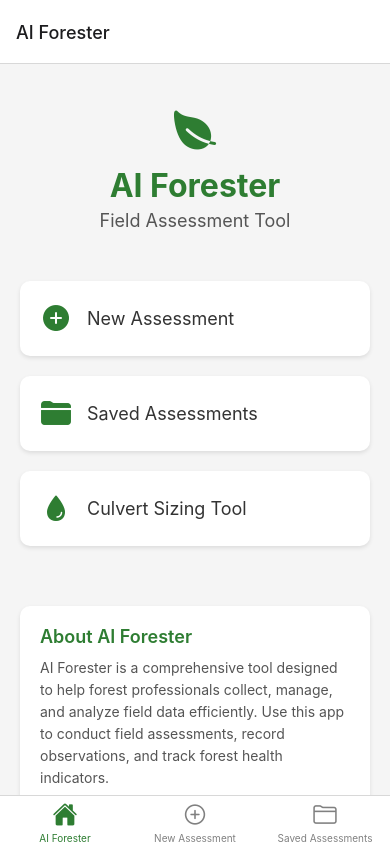
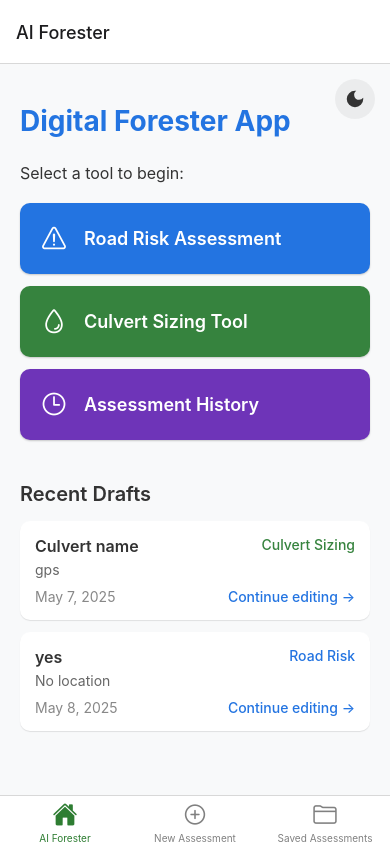
Before and after one commit to davidbeleznay/ai-forester-clean, a React Native app: screen /Home in a window 390 px wide. Built offline with nearby package versions, Linux system fonts and the light colour scheme.

Commit message:
Update HomeScreen with new design and dark mode support

```diff
--- a/screens/HomeScreen.js
+++ b/screens/HomeScreen.js
@@ -1,51 +1,144 @@
-import React from 'react';
+import React, { useContext } from 'react';
 import { View, Text, StyleSheet, TouchableOpacity, ScrollView } from 'react-native';
 import { Ionicons } from '@expo/vector-icons';
+import { ThemeContext } from '../src/context/ThemeContext';
+import ThemeToggle from '../src/components/ThemeToggle';
 
 const HomeScreen = ({ navigation }) => {
+  const { isDarkMode } = useContext(ThemeContext);
+
+  const menuItems = [
+    {
+      title: 'Road Risk Assessment',
+      icon: 'warning-outline',
+      color: '#2374E1',
+      onPress: () => navigation.navigate('NewForm')
+    },
+    {
+      title: 'Culvert Sizing Tool',
+      icon: 'water-outline',
+      color: '#36833E',
+      onPress: () => navigation.navigate('CulvertTool')
+    },
+    {
+      title: 'Assessment History',
+      icon: 'time-outline',
+      color: '#6E34B8',
+      onPress: () => navigation.navigate('SavedForms')
+    }
+  ];
+
+  const recentDrafts = [
+    { id: 1, title: 'Culvert name', location: 'gps', date: 'May 7, 2025', type: 'Culvert Sizing' },
+    { id: 2, title: 'yes', location: 'No location', date: 'May 8, 2025', type: 'Road Risk' }
+  ];
+
   return (
-    <ScrollView style={styles.container}>
+    <ScrollView
+      style={[
+        styles.container,
+        isDarkMode && styles.containerDark
+      ]}
+      contentContainerStyle={styles.contentContainer}
+    >
+      <ThemeToggle />
+
       <View style={styles.header}>
-        <Ionicons name="leaf" size={48} color="#2E7D32" />
-        <Text style={styles.title}>AI Forester</Text>
-        <Text style={styles.subtitle}>Field Assessment Tool</Text>
+        <Text style={[
+          styles.title,
+          isDarkMode && styles.titleDark
+        ]}>
+          Digital Forester App
+        </Text>
       </View>
 
-      <View style={styles.actionContainer}>
+      <Text style={[
+        styles.selectionText,
+        isDarkMode && styles.textDark
+      ]}>
+        Select a tool to begin:
+      </Text>
+
+      <View style={styles.menuContainer}>
+        {menuItems.map((item, index) => (
           <TouchableOpacity
-          style={styles.actionButton}
-          onPress={() => navigation.navigate('NewForm')}
+            key={index}
+            style={[styles.menuItem, { backgroundColor: item.color }]}
+            onPress={item.onPress}
           >
-          <Ionicons name="add-circle" size={32} color="#2E7D32" />
-          <Text style={styles.actionText}>New Assessment</Text>
+            <Ionicons name={item.icon} size={28} color="white" />
+            <Text style={styles.menuItemText}>{item.title}</Text>
           </TouchableOpacity>
+        ))}
+      </View>
 
+      <View style={styles.recentContainer}>
+        <Text style={[
+          styles.recentTitle,
+          isDarkMode && styles.textDark
+        ]}>
+          Recent Drafts
+        </Text>
+
+        {recentDrafts.map(draft => (
           <TouchableOpacity
-          style={styles.actionButton}
-          onPress={() => navigation.navigate('SavedForms')}
+            key={draft.id}
+            style={[
+              styles.draftCard,
+              isDarkMode && styles.draftCardDark
+            ]}
+            onPress={() => console.log(`Open draft ${draft.id}`)}
           >
-          <Ionicons name="folder" size={32} color="#2E7D32" />
-          <Text style={styles.actionText}>Saved Assessments</Text>
-        </TouchableOpacity>
+            <View style={styles.draftHeader}>
+              <Text style={[
+                styles.draftTitle,
+                isDarkMode && styles.textDark
+              ]}>
+                {draft.title}
+              </Text>
+              <Text style={[
+                styles.draftType,
+                { color: draft.type === 'Road Risk' ? '#2374E1' : '#36833E' }
+              ]}>
+                {draft.type}
+              </Text>
+            </View>
 
-        <TouchableOpacity
-          style={styles.actionButton}
-          onPress={() => navigation.navigate('CulvertTool')}
-        >
-          <Ionicons name="water" size={32} color="#2E7D32" />
-          <Text style={styles.actionText}>Culvert Sizing Tool</Text>
+            <Text style={[
+              styles.draftLocation,
+              isDarkMode && styles.textMediumDark
+            ]}>
+              {draft.location}
+            </Text>
+
+            <View style={styles.draftFooter}>
+              <Text style={[
+                styles.draftDate,
+                isDarkMode && styles.textLightDark
+              ]}>
+                {draft.date}
+              </Text>
+              <TouchableOpacity>
+                <Text style={styles.continueButton}>Continue editing →</Text>
               </TouchableOpacity>
             </View>
+          </TouchableOpacity>
+        ))}
+      </View>
 
-      <View style={styles.infoContainer}>
-        <Text style={styles.infoTitle}>About AI Forester</Text>
-        <Text style={styles.infoText}>
-          AI Forester is a comprehensive tool designed to help forest professionals collect,
-          manage, and analyze field data efficiently. Use this app to conduct field assessments,
-          record observations, and track forest health indicators.
+      <View style={styles.footer}>
+        <Text style={[
+          styles.footerText,
+          isDarkMode && styles.textLightDark
+        ]}>
+          Digital Forester App v0.2.0
         </Text>
-
-        <Text style={styles.versionText}>Version 1.0.0</Text>
+        <Text style={[
+          styles.footerText,
+          isDarkMode && styles.textLightDark
+        ]}>
+          © 2025 Forest Management Technologies
+        </Text>
       </View>
     </ScrollView>
   );
@@ -54,74 +147,126 @@ const HomeScreen = ({ navigation }) => {
 const styles = StyleSheet.create({
   container: {
     flex: 1,
-    backgroundColor: '#f5f5f5',
+    backgroundColor: '#f8f9fa',
+  },
+  containerDark: {
+    backgroundColor: '#121212',
+  },
+  contentContainer: {
+    padding: 20,
+    paddingTop: 40,
   },
   header: {
-    alignItems: 'center',
-    marginVertical: 40,
-    paddingHorizontal: 20,
+    marginBottom: 20,
   },
   title: {
-    fontSize: 32,
+    fontSize: 28,
     fontWeight: 'bold',
-    marginTop: 10,
-    color: '#2E7D32',
+    color: '#2374E1',
+    marginBottom: 5,
   },
-  subtitle: {
-    fontSize: 18,
-    color: '#555',
-    marginTop: 5,
+  titleDark: {
+    color: '#4A90E2',
   },
-  actionContainer: {
-    paddingHorizontal: 20,
+  selectionText: {
+    fontSize: 16,
+    marginBottom: 20,
+    color: '#333',
+  },
+  textDark: {
+    color: '#e0e0e0',
+  },
+  textMediumDark: {
+    color: '#cccccc',
+  },
+  textLightDark: {
+    color: '#a0a0a0',
+  },
+  menuContainer: {
     marginBottom: 30,
   },
-  actionButton: {
+  menuItem: {
+    flexDirection: 'row',
+    alignItems: 'center',
+    padding: 20,
+    borderRadius: 10,
+    marginBottom: 12,
+    elevation: 2,
+    shadowColor: '#000',
+    shadowOffset: { width: 0, height: 1 },
+    shadowOpacity: 0.2,
+    shadowRadius: 2,
+  },
+  menuItemText: {
+    color: 'white',
+    fontSize: 18,
+    fontWeight: '600',
+    marginLeft: 16,
+  },
+  recentContainer: {
+    marginBottom: 30,
+  },
+  recentTitle: {
+    fontSize: 20,
+    fontWeight: '600',
+    marginBottom: 15,
+    color: '#333',
+  },
+  draftCard: {
     backgroundColor: 'white',
     borderRadius: 10,
-    padding: 20,
-    marginVertical: 10,
+    padding: 15,
+    marginBottom: 12,
+    elevation: 1,
+    shadowColor: '#000',
+    shadowOffset: { width: 0, height: 1 },
+    shadowOpacity: 0.1,
+    shadowRadius: 1,
+  },
+  draftCardDark: {
+    backgroundColor: '#1e1e1e',
+  },
+  draftHeader: {
     flexDirection: 'row',
-    alignItems: 'center',
-    shadowColor: '#000',
-    shadowOffset: { width: 0, height: 2 },
-    shadowOpacity: 0.1,
-    shadowRadius: 4,
-    elevation: 3,
+    justifyContent: 'space-between',
+    marginBottom: 5,
   },
-  actionText: {
-    fontSize: 18,
-    marginLeft: 15,
+  draftTitle: {
+    fontSize: 16,
+    fontWeight: '600',
     color: '#333',
   },
-  infoContainer: {
-    backgroundColor: 'white',
-    margin: 20,
-    padding: 20,
-    borderRadius: 10,
-    shadowColor: '#000',
-    shadowOffset: { width: 0, height: 2 },
-    shadowOpacity: 0.1,
-    shadowRadius: 4,
-    elevation: 3,
+  draftType: {
+    fontSize: 14,
+    fontWeight: '500',
   },
-  infoTitle: {
-    fontSize: 18,
-    fontWeight: '600',
+  draftLocation: {
+    fontSize: 14,
+    color: '#666',
     marginBottom: 10,
-    color: '#2E7D32',
   },
-  infoText: {
+  draftFooter: {
+    flexDirection: 'row',
+    justifyContent: 'space-between',
+    alignItems: 'center',
+  },
+  draftDate: {
     fontSize: 14,
-    color: '#555',
-    lineHeight: 22,
+    color: '#888',
   },
-  versionText: {
+  continueButton: {
+    color: '#2374E1',
+    fontWeight: '500',
+  },
+  footer: {
+    marginTop: 20,
+    alignItems: 'center',
+  },
+  footerText: {
     fontSize: 12,
     color: '#888',
-    marginTop: 20,
-    textAlign: 'right',
-  }
+    marginBottom: 5,
+  },
 });
 
 export default HomeScreen;
```
Lines whose indentation alone changed are shown as unchanged.
